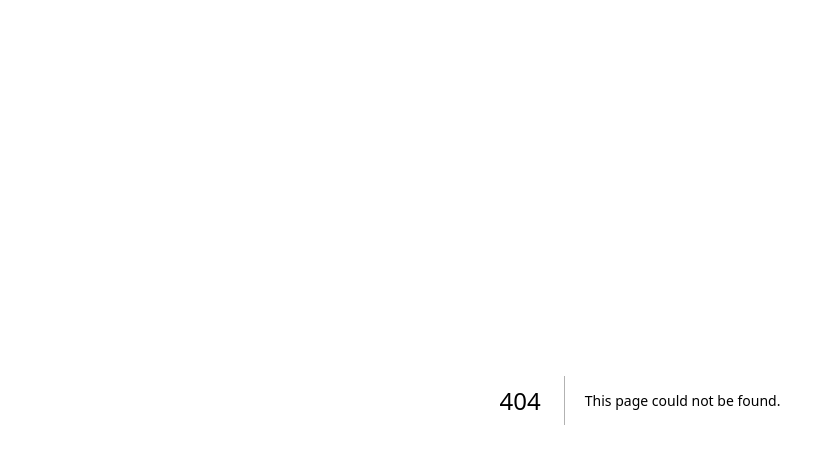
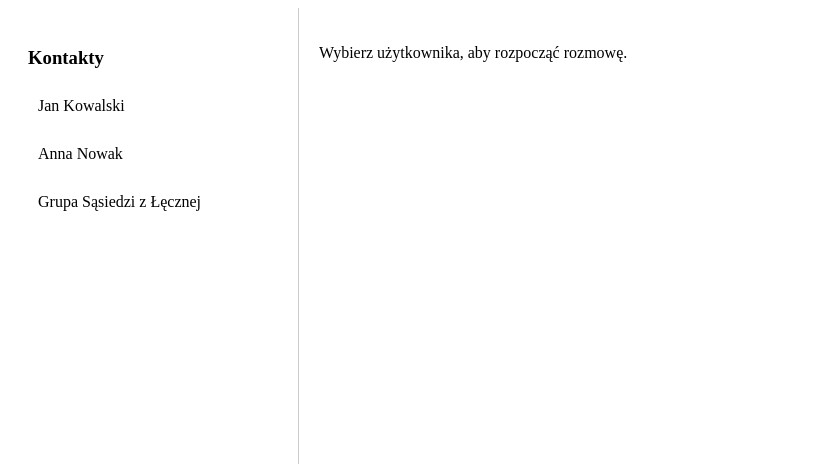
Before and after one commit to hajaszek/Sasiedzi.pl, a Next.js app: page /pages/chat in a window 1280 px wide. Before the commit this address had no page. Shown: the top 464 px of the page, without its empty margins (0-815 px from the left). Built offline with nearby package versions, Linux system fonts and the light colour scheme.

Commit message:
Create chat.tsx
Dodano pierwszą wersję Talkero Chat

```diff
--- /dev/null
+++ b/pages/pages/chat.tsx
@@ -0,0 +1,76 @@
+import { useState } from 'react';
+
+export default function Chat() {
+  const [selectedUser, setSelectedUser] = useState<string | null>(null);
+  const [messages, setMessages] = useState<string[]>([]);
+  const [newMessage, setNewMessage] = useState<string>('');
+
+  const users = ['Jan Kowalski', 'Anna Nowak', 'Grupa Sąsiedzi z Łęcznej'];
+
+  const handleSelectUser = (user: string) => {
+    setSelectedUser(user);
+    setMessages([]); // Nowa rozmowa = pusta historia
+  };
+
+  const handleSendMessage = () => {
+    if (newMessage.trim() !== '') {
+      setMessages([...messages, `Ty: ${newMessage}`]);
+      setNewMessage('');
+    }
+  };
+
+  return (
+    <div style={{ display: 'flex', height: '100vh' }}>
+      {/* Lista kontaktów */}
+      <div style={{ width: '250px', borderRight: '1px solid #ccc', padding: '20px' }}>
+        <h3>Kontakty</h3>
+        {users.map((user) => (
+          <div
+            key={user}
+            onClick={() => handleSelectUser(user)}
+            style={{
+              padding: '10px',
+              cursor: 'pointer',
+              backgroundColor: selectedUser === user ? '#eee' : 'transparent',
+              borderRadius: '5px',
+              marginBottom: '10px'
+            }}
+          >
+            {user}
+          </div>
+        ))}
+      </div>
+
+      {/* Okno rozmowy */}
+      <div style={{ flex: 1, padding: '20px', display: 'flex', flexDirection: 'column' }}>
+        {selectedUser ? (
+          <>
+            <h2>{selectedUser}</h2>
+            <div style={{ flex: 1, marginTop: '20px', border: '1px solid #ccc', padding: '10px', borderRadius: '5px', overflowY: 'auto' }}>
+              {messages.map((msg, index) => (
+                <div key={index} style={{ marginBottom: '10px' }}>{msg}</div>
+              ))}
+            </div>
+            <div style={{ marginTop: '20px', display: 'flex' }}>
+              <input
+                type="text"
+                value={newMessage}
+                onChange={(e) => setNewMessage(e.target.value)}
+                placeholder="Napisz wiadomość..."
+                style={{ flex: 1, padding: '10px', fontSize: '1rem', borderRadius: '5px', border: '1px solid #ccc' }}
+              />
+              <button
+                onClick={handleSendMessage}
+                style={{ marginLeft: '10px', padding: '10px 20px', fontSize: '1rem', cursor: 'pointer' }}
+              >
+                ➤
+              </button>
+            </div>
+          </>
+        ) : (
+          <p>Wybierz użytkownika, aby rozpocząć rozmowę.</p>
+        )}
+      </div>
+    </div>
+  );
+}
```
